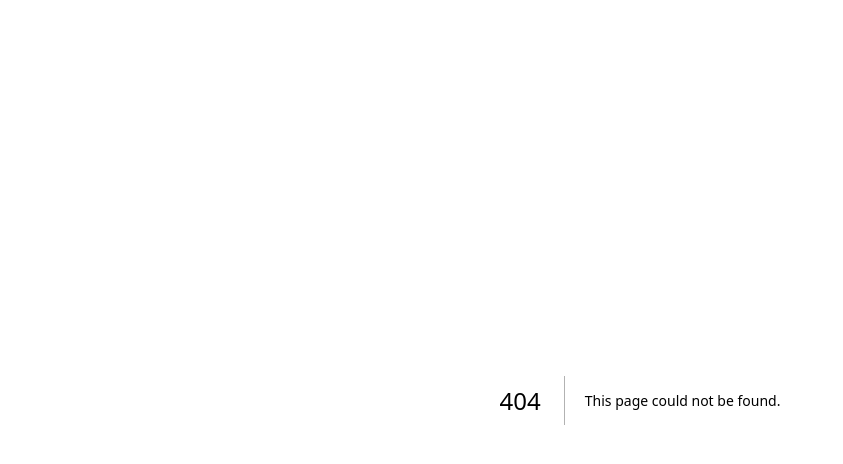
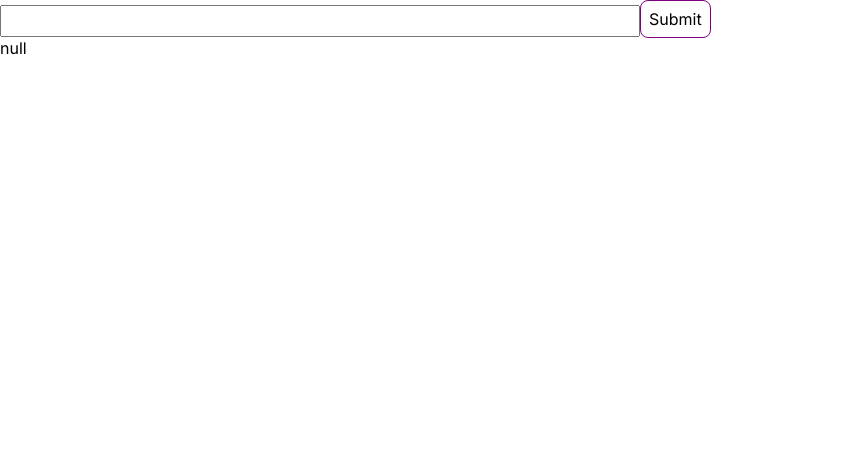
Before and after one commit to 2023-opportunity-hack/internshipplz.xyz--990DataFinder-ATooltoAnalyzeNonprofitsandFoundations-TaxReturns, a Next.js app: page /orgSearch in a window 1280 px wide. Before the commit this address had no page. Shown: the top 464 px of the page, without its empty margins (0-843 px from the left). Built offline with nearby package versions, Linux system fonts and the light colour scheme.

Commit message:
added basic search functionality to /orgSearch

```diff
--- a/app/layout.js
+++ b/app/layout.js
@@ -1,5 +1,3 @@
-// roman is silly
-
 import './globals.css'
 import { Inter } from 'next/font/google'
 
--- /dev/null
+++ b/app/orgSearch/page.js
@@ -0,0 +1,33 @@
+"use client"
+
+import { useState } from "react"
+import styles from "./page.module.css"
+
+export default function OrgSearch() {
+    const [searchQuery, setSearchQuery] = useState("")
+    const [data, setData] = useState(null)
+
+    async function handleSubmit() {
+        const res = await fetch(`/api/search.json?q=${searchQuery}`);
+
+        if (!res.ok) {
+            throw new Error("Failed to fetch data")
+        }
+
+        const jsonData = await res.json()
+        setData(jsonData)
+    }
+
+    return (
+        <main>
+            <div className={styles.searchContainer}>
+                <input
+                    value={searchQuery}
+                    onChange={e => setSearchQuery(e.target.value)}
+                />
+                <button onClick={handleSubmit}>Submit</button>
+            </div>
+            <p>{JSON.stringify(data)}</p>
+        </main>
+    )
+}
--- /dev/null
+++ b/app/orgSearch/page.module.css
@@ -0,0 +1,47 @@
+.main {
+  display: flex;
+  flex-direction: column;
+  justify-content: space-between;
+  align-items: center;
+  padding: 6rem;
+  min-height: 100vh;
+}
+
+.main button {
+  background: none;
+  border: 1px solid purple;
+  border-radius: .5rem;
+  font: inherit;
+  cursor: pointer;
+  outline: inherit;
+  padding: .5rem;
+  font-size: 1.25rem;
+}
+
+.buttonContainer {
+  display: flex;
+  width: 75vw;
+  justify-content: space-evenly;
+}
+
+.searchContainer button {
+  border: 1px solid purple;
+  background: none;
+  padding: .5rem;
+  font-size: 1.25rem;
+  border-radius: .5rem;
+  font: inherit;
+  cursor: pointer;
+  outline: inherit;
+}
+
+.searchContainer input {
+  width: 50vw;
+  height: 2rem;
+  padding: .5rem;
+}
+
+div .searchContainer {
+  display: flex;
+  flex-direction: column;
+}
--- a/app/page.js
+++ b/app/page.js
@@ -1,7 +1,9 @@
+import { useState } from 'react'
 import styles from './page.module.css'
 
 export default function Home() {
   return (
+
     <main className={styles.main}>
       <div className={styles.buttonContainer}>
       <div className={styles.button}>
--- a/next.config.js
+++ b/next.config.js
@@ -1,4 +1,15 @@
 /** @type {import('next').NextConfig} */
-const nextConfig = {}
+const nextConfig = {
+    cors: false
+}
 
-module.exports = nextConfig
+module.exports = {
+    async rewrites() {
+      return [
+        {
+          source: '/api/:path*',
+          destination: 'https://projects.propublica.org/nonprofits/api/v2/:path*',
+        },
+      ];
+    },
+  };
```
